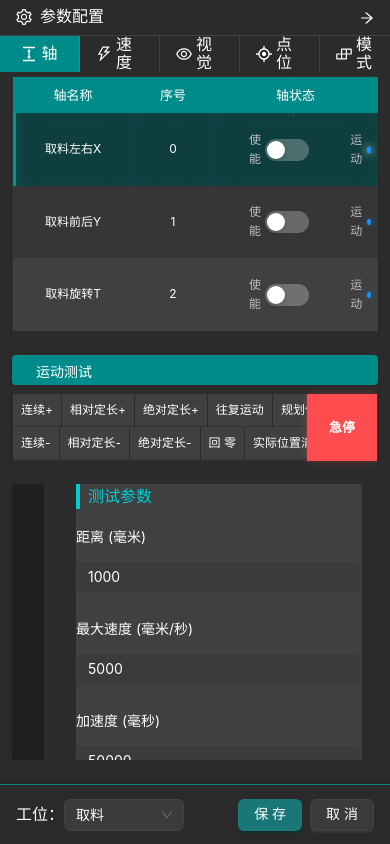
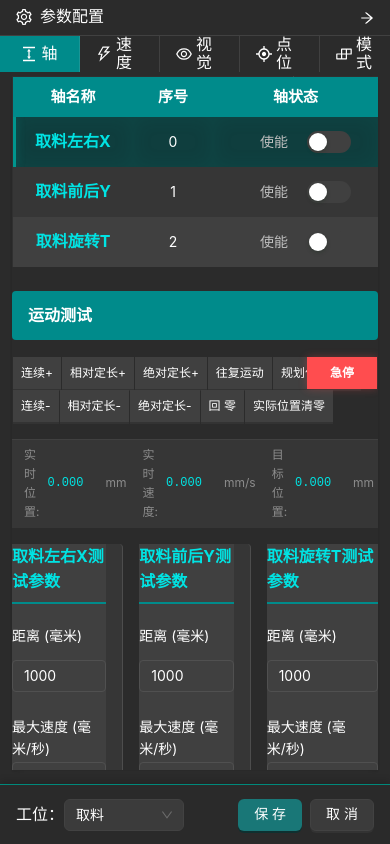
Before and after one commit to PykeW/bankakongzhi, a React (Vite) app: page / in a window 390 px wide. Built offline with nearby package versions, Linux system fonts and the light colour scheme.

Commit message:
删除相机画面窗口，改为3列轴参数

```diff
--- a/src/components/AxisConfig/AxisConfig.css
+++ b/src/components/AxisConfig/AxisConfig.css
@@ -292,10 +292,9 @@
   background: #008B8B;
   padding: 8px 16px;
   color: white;
-  font-size: 14px;
-  margin-bottom: 8px;
+  font-size: 16px;
+  margin: 16px auto;
   border-radius: 4px;
-  height: 30px;
 }
 
 /* 停止按钮样式 */
@@ -1029,7 +1028,7 @@
 }
 
 .axis-content {
-  max-height: calc(100vh - 160px);
+  max-height: calc(100vh - 200px);
   overflow-y: auto;
 }
 
@@ -1052,37 +1051,197 @@
   box-shadow: inset 0 0 20px rgba(0, 150, 142, 0.1);
 }
 
-.camera-view {
-  margin-top: 16px;
-  background: #1f1f1f;
-  padding: 16px;
-  border-radius: 4px;
-  text-align: center;
+.bottom-section {
+  margin-top: 8px;
 }
 
-.camera-view img {
-  max-width: 100%;
-  height: auto;
+.test-params-container {
+  display: grid;
+  grid-template-columns: repeat(auto-fit, minmax(0, 1fr));
+  gap: 24px;
+  margin-top: 16px;
+}
+
+.test-param-item {
+  background: #363636;
   border-radius: 4px;
 }
 
-.bottom-section {
-  display: flex;
-  justify-content: space-between;
-  margin-top: 8px;
+.test-param-item:not(:last-child) {
+  border-right: 1px solid #4d4d4d;
+  padding-right: 24px;
 }
 
-.camera-view {
-  flex: 1;
-  background: #1f1f1f;
-  padding: 16px;
-  border-radius: 4px;
-  text-align: center;
-  margin-right: 16px;
+@media screen and (max-width: 1366px) {
+  .test-params-container {
+    gap: 16px;
+  }
+
+  .test-param-item:not(:last-child) {
+    padding-right: 16px;
+  }
 }
 
-.camera-view img {
-  max-width: 100%;
-  height: auto;
-  border-radius: 4px;
+@media screen and (min-width: 1920px) {
+  .test-params-container {
+    gap: 32px;
+  }
+
+  .test-param-item:not(:last-child) {
+    padding-right: 32px;
+  }
 }
+
+/* 表格标题样式优化 */
+.axis-config .ant-table-thead > tr > th {
+  background: #008B8B !important;
+  font-size: 15px;
+  font-weight: bold;
+  height: 40px;
+  color: #fff !important;
+  text-align: center !important;
+}
+
+/* 表格内容样式优化 */
+.axis-config .ant-table-tbody > tr > td {
+  padding: 12px;
+  font-size: 14px;
+  height: 50px;
+}
+
+/* 轴名称列样式 */
+.axis-config .ant-table-tbody > tr > td:first-child {
+  font-size: 16px;
+  font-weight: bold;
+  color: #00e3e3;
+}
+
+/* 状态指示器样式优化 */
+.status-group {
+  display: flex;
+  justify-content: space-around;
+  align-items: center;
+  gap: 24px;
+}
+
+.status-item {
+  display: flex;
+  align-items: center;
+  gap: 8px;
+}
+
+.status-label {
+  font-size: 14px;
+  color: #bfbfbf;
+  min-width: 50px;
+}
+
+/* 状态指示灯样式 */
+.status-dot {
+  width: 10px;
+  height: 10px;
+  border-radius: 50%;
+  transition: all 0.3s;
+}
+
+/* 不同状态的颜色定义 */
+.status-dot.enabled {
+  background: #52c41a;
+  box-shadow: 0 0 6px rgba(82, 196, 26, 0.6);
+}
+
+.status-dot.moving {
+  background: #1890ff;
+  box-shadow: 0 0 6px rgba(24, 144, 255, 0.6);
+}
+
+.status-dot.alarm {
+  background: #ff4d4f;
+  box-shadow: 0 0 6px rgba(255, 77, 79, 0.6);
+}
+
+.status-dot.positive-limit {
+  background: #faad14;
+  box-shadow: 0 0 6px rgba(250, 173, 20, 0.6);
+}
+
+.status-dot.negative-limit {
+  background: #faad14;
+  box-shadow: 0 0 6px rgba(250, 173, 20, 0.6);
+}
+
+.status-dot.zero {
+  background: #13c2c2;
+  box-shadow: 0 0 6px rgba(19, 194, 194, 0.6);
+}
+
+/* 运动测试标题样式 */
+.motion-test {
+  font-size: 16px;
+  font-weight: bold;
+  color: #fff;
+  background: #008B8B;
+  padding: 12px 16px;
+  margin: 16px 0;
+}
+
+/* 测试参数标题样式 */
+.test-params-container .section-title {
+  font-size: 16px;
+  font-weight: bold;
+  color: #00e3e3;
+  margin-bottom: 16px;
+  padding-bottom: 8px;
+  border-bottom: 2px solid #008B8B;
+}
+
+/* 参数项样式 */
+.param-item {
+  display: flex;
+  align-items: center;
+  margin-bottom: 12px;
+  gap: 12px;
+}
+
+.param-label {
+  color: #bfbfbf;
+  font-size: 14px;
+  min-width: 120px;
+}
+
+/* 输入框样式统一 */
+.axis-config .ant-input-number {
+  width: 120px;
+  background: #404040;
+  border-color: #595959;
+}
+
+.axis-config .ant-input-number-input {
+  color: #fff;
+  font-size: 14px;
+}
+
+/* 开关样式优化 */
+.axis-config .ant-switch {
+  background-color: #404040;
+}
+
+.axis-config .ant-switch-checked {
+  background-color: #008B8B;
+}
+
+@media screen and (max-width: 1366px) {
+  .axis-content {
+    max-height: calc(100vh - 150px);
+  }
+
+  .control-buttons .ant-btn {
+    height: 32px;
+    font-size: 12px;
+  }
+
+  .emergency-stop {
+    height: 32px;
+    font-size: 12px;
+  }
+}
--- a/src/components/AxisConfig/AxisConfig.jsx
+++ b/src/components/AxisConfig/AxisConfig.jsx
@@ -7,6 +7,21 @@ import TestParams from '../TestParams/TestParams';
 const AxisConfig = () => {
   const [selectedAxisIndex, setSelectedAxisIndex] = useState(0);
   const [speed, setSpeed] = useState(5000);
+
+  // 添加默认的测试参数
+  const defaultTestParams = {
+    distance: 1000,
+    maxSpeed: 5000,
+    acceleration: 50000,
+    deceleration: 50000,
+    smoothTime: 250,
+    positionDelay: 50,
+    roundTrips: 1,
+    positiveLimitEnable: true,
+    positiveLimitPosition: 500,
+    negativeLimitEnable: true,
+    negativeLimitPosition: -500
+  };
 
   const columns = [
     { title: '轴名称', dataIndex: 'name', width: 120 },
@@ -87,13 +102,6 @@ const AxisConfig = () => {
             <button className="emergency-stop">急停</button>
           </div>
 
-          <div className="bottom-section">
-            <div className="camera-view">
-              <img src="camera-feed-url" alt="Camera View" />
-            </div>
-            <TestParams />
-          </div>
-
           <div className="status-bar">
             <div className="status-bar-item">
               <span className="status-bar-label">实时位置:</span>
@@ -111,6 +119,20 @@ const AxisConfig = () => {
               <span className="status-bar-unit">mm</span>
             </div>
           </div>
+
+          <div className="bottom-section">
+            <div className="test-params-container">
+              {axisData.map((axis) => (
+                <div key={axis.key} className="test-param-item">
+                  <TestParams
+                    testParams={defaultTestParams}
+                    axisName={axis.name}
+                    axisKey={axis.key}
+                  />
+                </div>
+              ))}
+            </div>
+          </div>
         </div>
       </Card>
     </div>
--- a/src/components/TestParams/TestParams.css
+++ b/src/components/TestParams/TestParams.css
@@ -1,60 +1,122 @@
 .test-params {
-  padding: 16px;
+  display: grid;
+  grid-template-columns: 1fr;
+  gap: 20px;
+  padding: 20px;
   background: #2b2b2b;
-  color: #fff;
+  border-radius: 8px;
+  border: 1px solid #404040;
+}
+
+.params-section {
   display: flex;
   flex-direction: column;
+  gap: 16px;
 }
 
-.section-title {
-  font-size: 16px;
-  color: #00CED1;
-  margin-bottom: 12px;
-  padding-left: 8px;
-  border-left: 4px solid #00CED1;
+.param-group {
+  border-left: 2px solid #008B8B;
+  padding: 12px 0 12px 12px;
+  background: #2e3b3b;
+  border-radius: 0 4px 4px 0;
+  box-shadow: 0 2px 8px rgba(0, 0, 0, 0.15);
 }
 
-.params-form {
-  display: grid;
-  grid-template-columns: repeat(auto-fit, minmax(250px, 1fr));
-  gap: 24px;
-  flex-grow: 1;
+.param-header {
+  color: #00e3e3;
+  font-size: 14px;
+  font-weight: 500;
+  margin-bottom: 16px;
+  padding-bottom: 8px;
+  border-bottom: 1px solid #404040;
 }
 
-.params-group {
-  background: #3c3c3c;
-  padding: 16px;
-  border-radius: 4px;
+.param-item {
   display: flex;
-  flex-direction: column;
-  justify-content: space-between;
+  align-items: center;
+  gap: 12px;
+  padding: 6px 0;
 }
 
-.params-form .ant-form-item {
-  margin-bottom: 20px;
+.param-label {
+  color: #bfbfbf;
+  min-width: 120px;
+  font-size: 13px;
 }
 
-.params-form .ant-form-item-label > label {
-  color: #fff;
-  width: 160px;
+.ant-input-number {
+  width: 100% !important;
+  background: #404040 !important;
+  border: 1px solid #505050 !important;
+  border-radius: 4px !important;
 }
 
-.params-form .ant-input-number,
-.params-form .ant-slider {
-  width: 100%;
+.ant-input-number:hover {
+  border-color: #008B8B !important;
 }
 
-.params-form .ant-checkbox-wrapper {
-  color: #fff;
+.ant-input-number-focused {
+  border-color: #00e3e3 !important;
+  box-shadow: 0 0 0 2px rgba(0, 227, 227, 0.2) !important;
 }
 
-.params-form .ant-checkbox-checked .ant-checkbox-inner {
-  background-color: #00CED1;
-  border-color: #00CED1;
+.ant-input-number-input {
+  color: #fff !important;
 }
 
-@media screen and (max-width: 1200px) {
-  .params-form {
-    grid-template-columns: 1fr;
+.ant-checkbox-wrapper {
+  color: #bfbfbf !important;
+}
+
+.ant-checkbox-inner {
+  background-color: #404040 !important;
+  border-color: #505050 !important;
+}
+
+.ant-checkbox-checked .ant-checkbox-inner {
+  background-color: #008B8B !important;
+  border-color: #008B8B !important;
+}
+
+.ant-input-number-disabled {
+  background-color: #363636 !important;
+  border-color: #404040 !important;
+  opacity: 0.6;
+}
+
+.ant-input-number-disabled .ant-input-number-input {
+  color: #666 !important;
+}
+
+@media screen and (min-width: 1920px) {
+  .test-params {
+    padding: 24px;
+    gap: 24px;
+  }
+
+  .param-label {
+    min-width: 140px;
+    font-size: 14px;
   }
 }
+
+@media screen and (max-width: 1366px) {
+  .test-params {
+    padding: 16px;
+    gap: 16px;
+  }
+
+  .param-label {
+    min-width: 100px;
+    font-size: 12px;
+  }
+}
+
+.param-group {
+  transition: all 0.3s ease;
+}
+
+.param-group:hover {
+  transform: translateX(2px);
+  box-shadow: 0 2px 12px rgba(0, 139, 139, 0.1);
+}
--- a/src/components/TestParams/TestParams.jsx
+++ b/src/components/TestParams/TestParams.jsx
@@ -1,52 +1,51 @@
 import React from 'react';
-import { Form, InputNumber, Checkbox, Slider } from 'antd';
+import { Form, InputNumber, Checkbox } from 'antd';
 import './TestParams.css';
 
-const TestParams = () => {
+const TestParams = ({ testParams, axisName, axisKey }) => {
   return (
-    <div className="test-params">
-      <Form layout="horizontal" className="params-form">
+    <Form
+      layout="horizontal"
+      className="params-form"
+      initialValues={testParams}
+    >
       <div className="params-group">
-          <div className="section-title">测试参数</div>
-          <Form.Item label="距离 (毫米)" name="distance">
+        <div className="section-title">{axisName}测试参数</div>
+        <Form.Item label="距离 (毫米)" name={`distance_${axisKey}`}>
           <InputNumber min={0} max={10000} defaultValue={1000} />
         </Form.Item>
-          <Form.Item label="最大速度 (毫米/秒)" name="maxSpeed">
+        <Form.Item label="最大速度 (毫米/秒)" name={`maxSpeed_${axisKey}`}>
           <InputNumber min={0} max={10000} defaultValue={5000} />
         </Form.Item>
-          <Form.Item label="加速度 (毫秒)" name="acceleration">
+        <Form.Item label="加速度 (毫秒)" name={`acceleration_${axisKey}`}>
           <InputNumber min={0} max={100000} defaultValue={50000} />
         </Form.Item>
-          <Form.Item label="减速度 (毫秒)" name="deceleration">
+        <Form.Item label="减速度 (毫秒)" name={`deceleration_${axisKey}`}>
           <InputNumber min={0} max={100000} defaultValue={50000} />
         </Form.Item>
-          <Form.Item label="平滑时间 (毫秒)" name="smoothTime">
+        <Form.Item label="平滑时间 (毫秒)" name={`smoothTime_${axisKey}`}>
           <InputNumber min={0} max={1000} step={1} defaultValue={250} />
         </Form.Item>
-          <Form.Item label="定位延时 (毫秒)" name="positionDelay">
+        <Form.Item label="定位延时 (毫秒)" name={`positionDelay_${axisKey}`}>
           <InputNumber min={0} max={1000} defaultValue={50} />
         </Form.Item>
-          <Form.Item label="往返次数" name="roundTrips">
+        <Form.Item label="往返次数" name={`roundTrips_${axisKey}`}>
           <InputNumber min={1} max={100} defaultValue={1} />
         </Form.Item>
-        </div>
-
-        <div className="params-group">
-          <Form.Item label="正软限位使能" name="positiveLimitEnable" valuePropName="checked">
+        <Form.Item label="正软限位使能" name={`positiveLimitEnable_${axisKey}`} valuePropName="checked">
           <Checkbox defaultChecked />
         </Form.Item>
-          <Form.Item label="正软限位置" name="positiveLimitPosition">
+        <Form.Item label="正软限位置" name={`positiveLimitPosition_${axisKey}`}>
           <InputNumber min={0} max={1000} defaultValue={500} />
         </Form.Item>
-          <Form.Item label="负软限位使能" name="negativeLimitEnable" valuePropName="checked">
+        <Form.Item label="负软限位使能" name={`negativeLimitEnable_${axisKey}`} valuePropName="checked">
           <Checkbox defaultChecked />
         </Form.Item>
-          <Form.Item label="负软限位置" name="negativeLimitPosition">
+        <Form.Item label="负软限位置" name={`negativeLimitPosition_${axisKey}`}>
           <InputNumber min={-1000} max={0} defaultValue={-500} />
         </Form.Item>
       </div>
     </Form>
-    </div>
   );
 };
 
```
Lines whose indentation alone changed are shown as unchanged.
